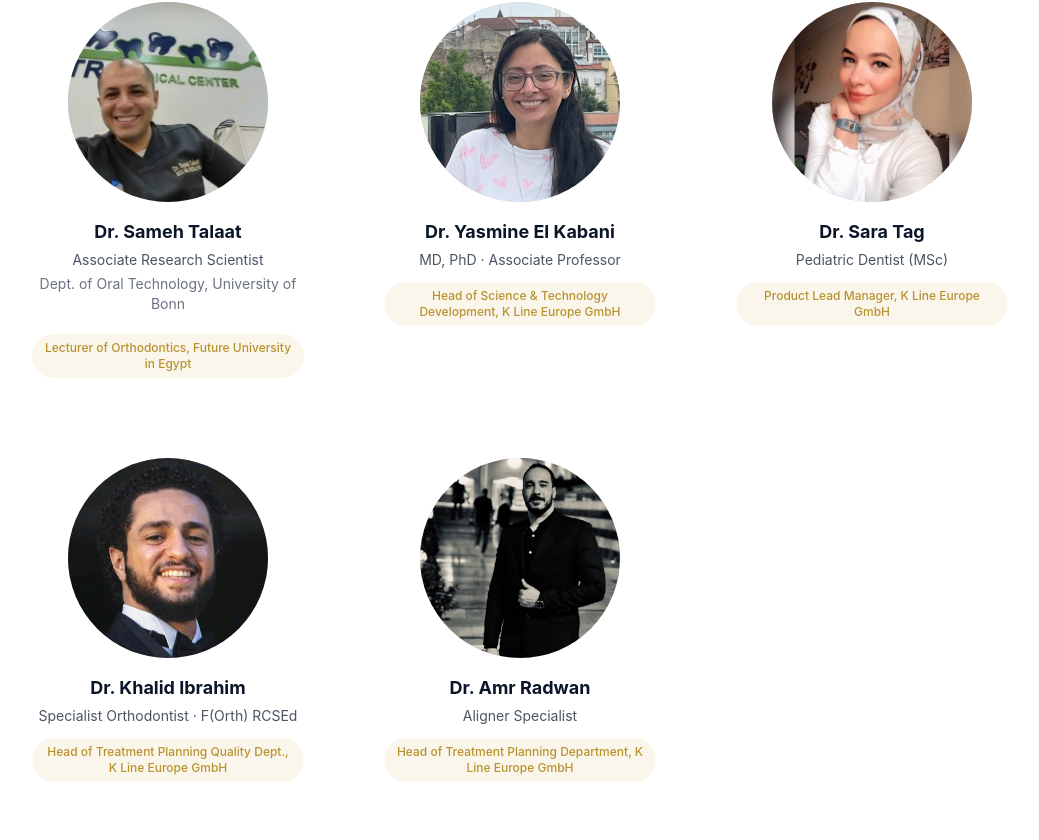
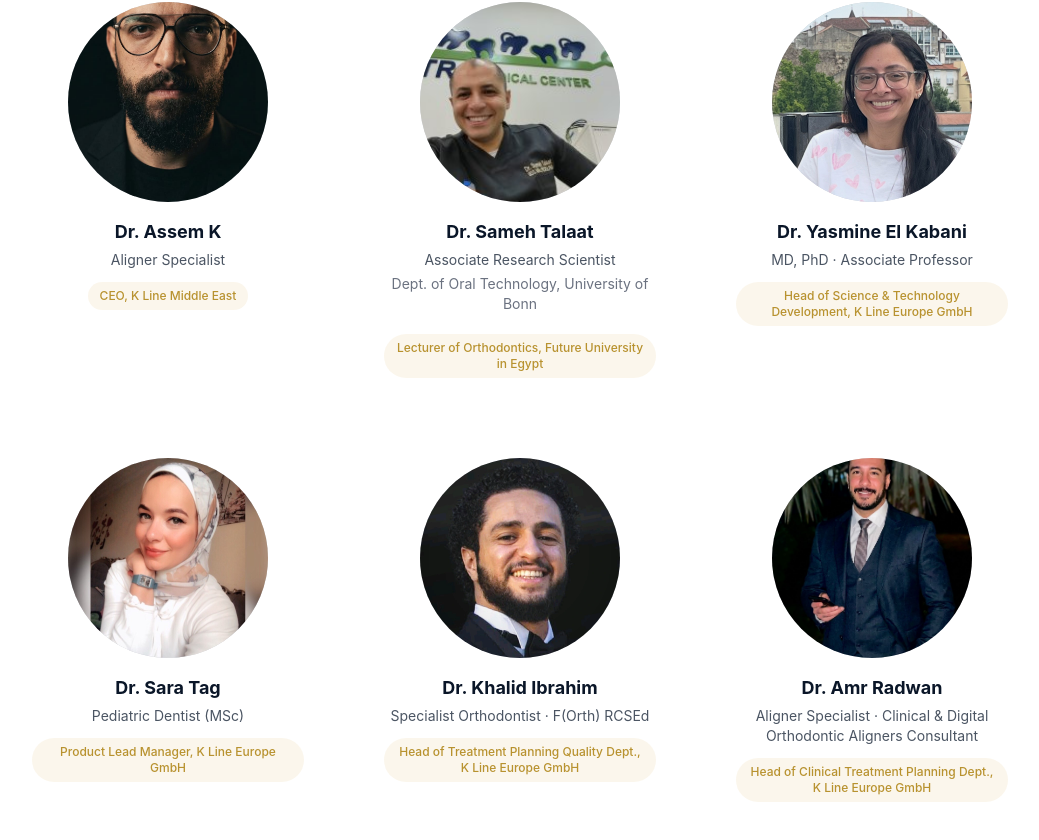
Before and after one commit to assem-cmyk/kline-academy, a Next.js app: page / in a window 1280 px wide. Shown: the part 2984-3824 px from the top of the page, without its empty margins (120-1159 px from the left). Built offline with nearby package versions, Linux system fonts and the light colour scheme.

Commit message:
Add Dr. Assem K (CEO) to faculty; update Dr. Amr Radwan's title and photo

```diff
--- a/src/components/Faculty.tsx
+++ b/src/components/Faculty.tsx
@@ -1,6 +1,14 @@
 'use client'
 
 const faculty = [
+  {
+    name: 'Dr. Assem K',
+    photo: '/faculty/assem-k.jpg',
+    initials: 'AK',
+    title: 'Aligner Specialist',
+    institution: '',
+    badge: 'CEO, K Line Middle East',
+  },
   {
     name: 'Dr. Sameh Talaat',
     photo: '/faculty/sameh-talaat.jpg',
@@ -37,9 +45,9 @@ const faculty = [
     name: 'Dr. Amr Radwan',
     photo: '/faculty/amr-radwan.jpg',
     initials: 'AR',
-    title: 'Aligner Specialist',
+    title: 'Aligner Specialist · Clinical & Digital Orthodontic Aligners Consultant',
     institution: '',
-    badge: 'Head of Treatment Planning Department, K Line Europe GmbH',
+    badge: 'Head of Clinical Treatment Planning Dept., K Line Europe GmbH',
   },
 ]
 
```
Also changed, not shown: public/faculty/amr-radwan.jpg, public/faculty/assem-k.jpg (added).
